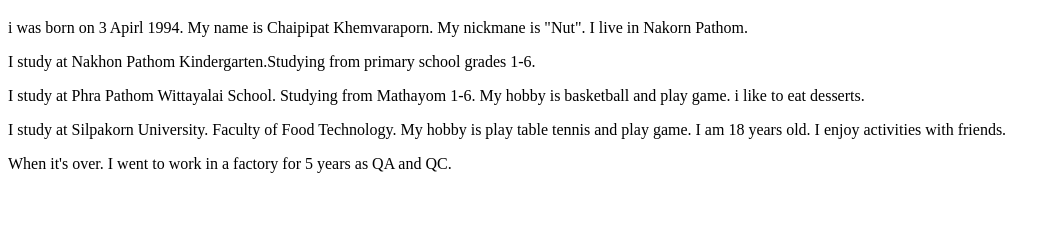
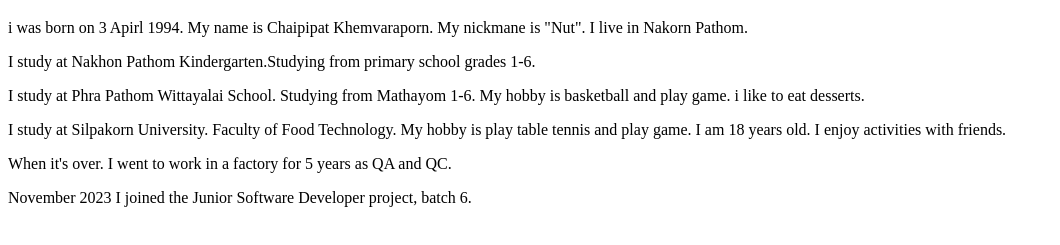
Before and after one commit to 05Chaipipat/My-Story, a plain HTML site: page index.html in a window 1280 px wide. Shown: the part 61-306 px from the top of the page, without its empty margins (0-1060 px from the left). Drawn offline with Linux system fonts and the light colour scheme.

Commit message:
verion-6:i join project

```diff
--- a/index.html
+++ b/index.html
@@ -20,5 +20,7 @@
         I enjoy activities with friends.</p>
 
     <p>When it's over. I went to work in a factory for 5 years as QA and QC.</p>
+
+    <p>November 2023 I joined the Junior Software Developer project, batch 6.</p>
 </body>
 </html>
```
